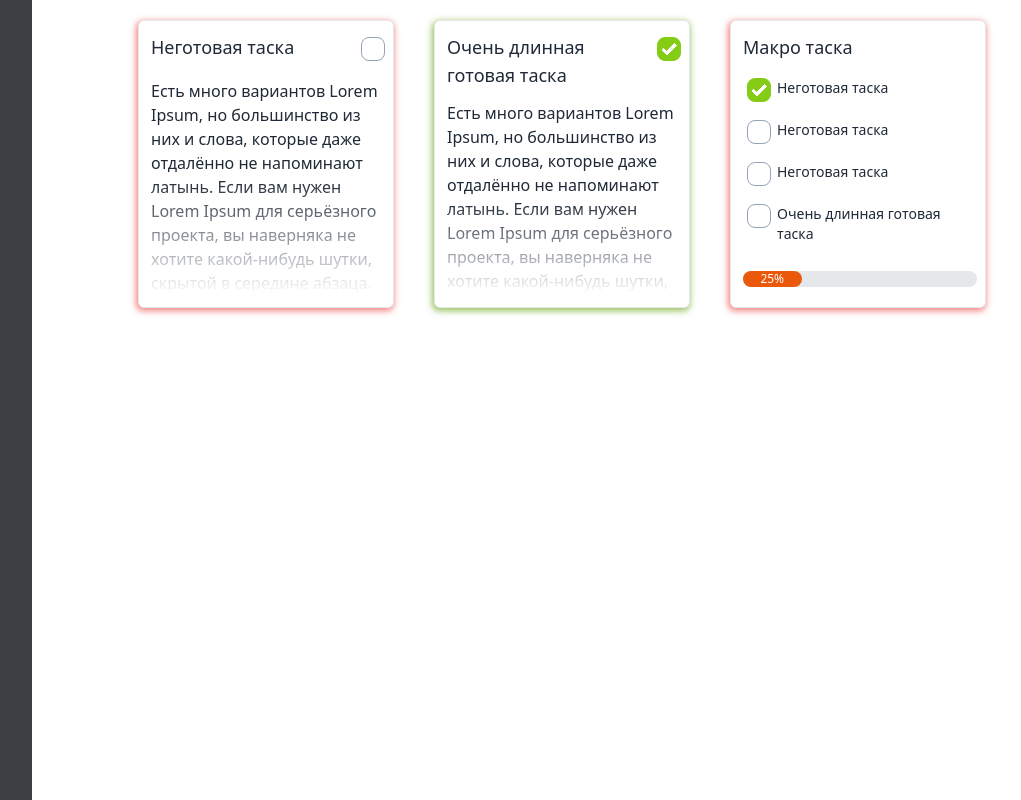
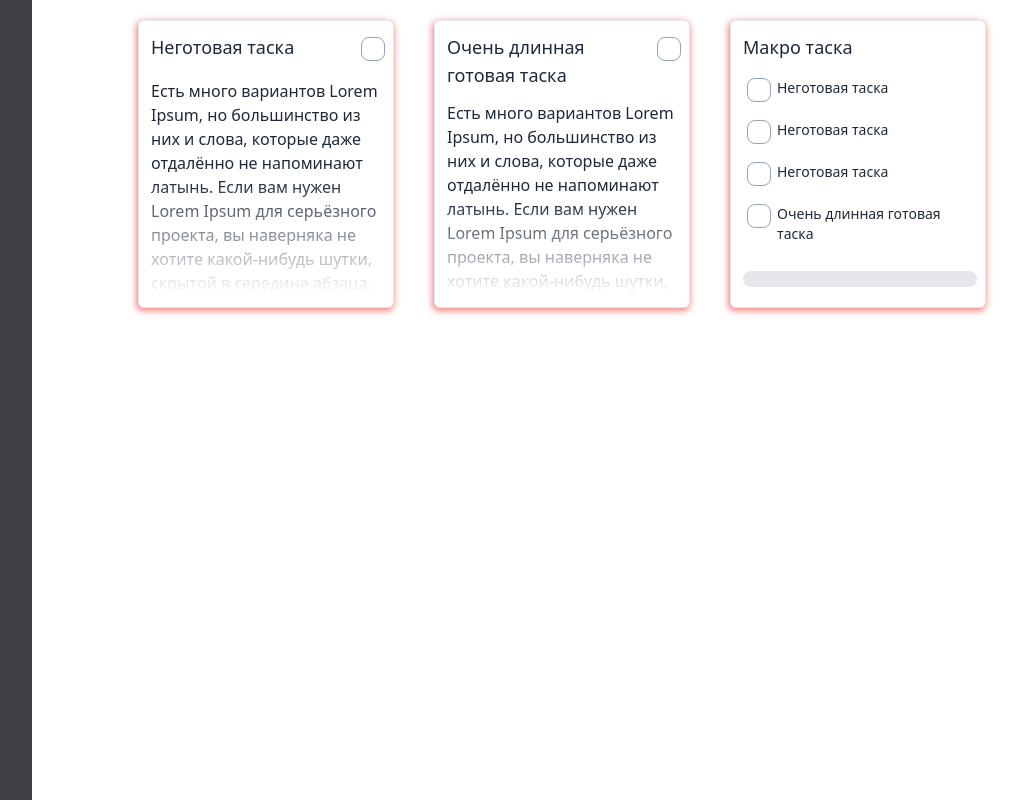
Before and after one commit to al-revenko/vtasks, a Vue app: page / in a window 1280 px wide. Shown: the whole page, without its empty margins (58-1079 px from the left). Built offline with nearby package versions, Linux system fonts and the light colour scheme.

Commit message:
Перенёс store с options api на composition api Добавил watcher на добавления макро таски в task.store Небольшой рефакторинг useMacroTaskMeta

```diff
--- a/src/components/TaskCard.vue
+++ b/src/components/TaskCard.vue
@@ -20,7 +20,6 @@
       <div :class="'max-h-44 pl-1 pr-5'">
         <TasksList
           :class="'h-full justify-center flex-wrap overflow-hidden'"
-          @task-change="emit('tasksListUpdate', props.id)"
           v-model="macroTaskData.tasks"
         />
       </div>
@@ -70,7 +69,7 @@ const macroTaskDataModel = defineModel<{
 
 const { hasTasks, donePercentage } = useMacroTaskMeta(macroTaskDataModel)
 
-const emit = defineEmits(['tasksListUpdate', 'click'])
+const emit = defineEmits(['click'])
 
 const shadowColor = computed(() =>
   isDoneModel.value
--- a/src/composables/useMacroTaskMeta.ts
+++ b/src/composables/useMacroTaskMeta.ts
@@ -5,7 +5,6 @@ function useMacroTaskMeta(data: Ref<{ doneCount: number; tasks: unknown[] } | un
   hasTasks: Ref<boolean>
   donePercentage: Ref<number>
 } {
-
   const hasTasks = computed(() => {
     if (data.value && data.value.tasks.length > 0) {
       return true
@@ -16,13 +15,15 @@ function useMacroTaskMeta(data: Ref<{ doneCount: number; tasks: unknown[] } | un
 
   const donePercentage = computed(() => {
     if (data.value) {
-      return usePercentage(data.value.tasks.length, data.value.doneCount).value
+      const { tasks, doneCount } = data.value
+
+      return usePercentage(tasks.length, doneCount).value
     }
 
     return 0
   })
 
-  return { hasTasks, donePercentage}
+  return { hasTasks, donePercentage }
 }
 
 export default useMacroTaskMeta
--- a/src/stores/task.store.ts
+++ b/src/stores/task.store.ts
@@ -1,16 +1,99 @@
 import { defineStore } from 'pinia'
 import type { IMacroTask, ITask } from '@/interfaces/task.interface'
 import isMacroTask from '@/guards/isMacroTask.guard'
+import { ref, watch, type Ref } from 'vue'
 
-interface ITasksState {
-  initID: number
-  tasks: (ITask | IMacroTask)[]
+interface ITaskStore {
+  __initId: Ref<number>
+  tasks: Ref<(ITask | IMacroTask)[]>
 }
 
-const useTaskStore = defineStore('tasks', {
-  state: (): ITasksState => ({
-    initID: 3,
-    tasks: [
+const useTaskStore = defineStore('tasks', () => {
+  const state: ITaskStore = {
+    __initId: ref(1),
+    tasks: ref([]),
+  }
+
+  const actions = {
+    getTaskById(id: number): ITask | IMacroTask | undefined {
+      return state.tasks.value.find((task) => task.id === id)
+    },
+
+    createTask(id: number, title: string, desc?: string): ITask {
+      return {
+        id,
+        title,
+        desc,
+        createdAt: Date.now(),
+        isDone: false,
+      }
+    },
+
+    addTask(title: string, desc?: string, nestedTasks?: ITask[]): ITask | IMacroTask {
+      if (nestedTasks && nestedTasks.length > 0) {
+        const task: IMacroTask = ref({
+          ...this.createTask(state.__initId.value++, title, desc),
+          nestedData: {
+            tasks: nestedTasks,
+            doneCount: 0,
+          },
+        }).value
+
+        watch(task, ({ ...oldValue }) => this.updateMacroTask(oldValue.id))
+
+        state.tasks.value.push(task)
+
+        return task
+      }
+
+      const task: ITask = this.createTask(state.__initId.value++, title, desc)
+
+      state.tasks.value.push(task)
+
+      return task
+    },
+
+    deleteTaskByID(id: number) {
+      state.tasks.value = state.tasks.value.filter((task) => task.id === id)
+    },
+
+    updateMacroTask(id: number) {
+      const macroTask = this.getTaskById(id)
+
+      if (macroTask && isMacroTask(macroTask)) {
+        const { tasks } = macroTask.nestedData
+
+        const updatedDoneCount = tasks.reduce((acc, task) => {
+          if (task.isDone) {
+            return acc + 1
+          } else {
+            return acc
+          }
+        }, 0)
+
+        if (updatedDoneCount === tasks.length) {
+          macroTask.isDone = true
+        } else {
+          macroTask.isDone = false
+        }
+
+        macroTask.nestedData.doneCount = updatedDoneCount
+      }
+    },
+  }
+
+  demo.map((task) => {
+    if (isMacroTask(task)) {
+      actions.addTask(task.title, task.desc, task.nestedData.tasks)
+    } else {
+      actions.addTask(task.title, task.desc)
+    }
+  })
+
+  return { ...state, ...actions }
+})
+
+const demo: (ITask | IMacroTask)[] = [
   {
     id: 1,
     title: 'Неготовая таска',
@@ -24,7 +107,7 @@ const useTaskStore = defineStore('tasks', {
     title: 'Очень длинная готовая таска',
     desc: 'Есть много вариантов Lorem Ipsum, но большинство из них и слова, которые даже отдалённо не напоминают латынь. Если вам нужен Lorem Ipsum для серьёзного проекта, вы наверняка не хотите какой-нибудь шутки, скрытой в середине абзаца. Также все другие известные генераторы Lorem Ipsum используют один и тот же текст, который они просто повторяют, пока не достигнут нужный объём. Это делает предлагаемый здесь генератор единственным настоящим Lorem Ipsum генератором. Он использует словарь из более чем 200 латинских слов, а также набор моделей предложений. В результате сгенерированный Lorem Ipsum выглядит правдоподобно, не имеет повторяющихся абзацей или "невозможных" слов.',
     createdAt: Date.now(),
-        isDone: true,
+    isDone: false,
   },
 
   {
@@ -41,7 +124,7 @@ const useTaskStore = defineStore('tasks', {
           title: 'Неготовая таска',
           desc: 'Есть много вариантов Lorem Ipsum, но большинство из них и слова, которые даже отдалённо не напоминают латынь. Если вам нужен Lorem Ipsum для серьёзного проекта, вы наверняка не хотите какой-нибудь шутки, скрытой в середине абзаца. Также все другие известные генераторы Lorem Ipsum используют один и тот же текст, который они просто повторяют, пока не достигнут нужный объём. Это делает предлагаемый здесь генератор единственным настоящим Lorem Ipsum генератором. Он использует словарь из более чем 200 латинских слов, а также набор моделей предложений. В результате сгенерированный Lorem Ipsum выглядит правдоподобно, не имеет повторяющихся абзацей или "невозможных" слов.',
           createdAt: Date.now(),
-              isDone: true,
+          isDone: false,
         },
         {
           id: 2,
@@ -67,80 +150,6 @@ const useTaskStore = defineStore('tasks', {
       ],
     },
   },
-    ],
-  }),
+]
 
-  getters: {
-    getTaskById: (state) => {
-      return (id: number): ITask | IMacroTask | undefined => state.tasks.find((task) => task.id === id)
-    },
-  },
-
-  actions: {
-    addTask(title: string, desc?: string, nestedTasks?: ITask[]): ITask | IMacroTask {
-      if (nestedTasks && nestedTasks.length > 0) {
-        const task: IMacroTask = {
-          ...createTask(this.initID++, title, desc),
-          nestedData: {
-            tasks: nestedTasks,
-            doneCount: 0,
-          },
-        }
-
-        this.tasks.push(task)
-
-        return task
-      }
-
-      const task: ITask = createTask(this.initID++, title, desc)
-
-      this.tasks.push(task)
-
-      return task
-    },
-
-    deleteTaskByID(id: number) {
-      this.tasks = this.tasks.filter((task) => task.id === id)
-    },
-
-    updateMacroTask(id: number) {
-      const macroTask = this.getTaskById(id)
-
-      if (macroTask && isMacroTask(macroTask)) {
-        const { tasks } = macroTask.nestedData
-
-        const updatedDoneCount = tasks.reduce((acc, task) => {
-
-          if (task.isDone) {
-            return acc + 1
-          }
-
-          else {
-            return acc
-          }
-
-        }, 0)
-
-        if (updatedDoneCount === tasks.length) {
-          macroTask.isDone = true
-        } else {
-          macroTask.isDone = false
-        }
-
-        macroTask.nestedData.doneCount = updatedDoneCount
-      }
-    },
-  },
-})
-
-function createTask(id: number, title: string, desc?: string): ITask {
-  return {
-    id,
-    title,
-    desc,
-    createdAt: Date.now(),
-    isDone: false,
-  }
-}
-
-export default useTaskStore
+export { useTaskStore }
--- a/src/views/HomePage.vue
+++ b/src/views/HomePage.vue
@@ -10,29 +10,26 @@
           v-bind="task"
           v-model:is-done="task.isDone"
           v-model:macro-task-data="task.nestedData"
-          @tasks-list-update="collbacks.onTasksListUpdate"
         />
-        <TaskCard v-else v-bind="task" v-model:is-done="task.isDone" />
+        <TaskCard
+          v-else
+          v-bind="task"
+          v-model:is-done="task.isDone"
+        />
       </template>
     </CardsLayout>
   </PageLayout>
 </template>
 
 <script setup lang="ts">
+import { useTaskStore } from '@/stores/task.store'
+import isMacroTask from '@/guards/isMacroTask.guard'
 import PageLayout from '@/components/layouts/PageLayout.vue'
 import CardsLayout from '@/components/layouts/CardsLayout.vue'
 import MenuBar from '@/components/MenuBar.vue'
 import TaskCard from '@/components/TaskCard.vue'
-import useTaskStore from '@/stores/task.store'
-import isMacroTask from '@/guards/isMacroTask.guard'
 
 const taskStore = useTaskStore()
 
-const collbacks = {
-  onTasksListUpdate(id: number) {
-    taskStore.updateMacroTask(id)
-  },
-}
-
 const tasks = taskStore.$state.tasks
 </script>
```
Lines whose indentation alone changed are shown as unchanged.
